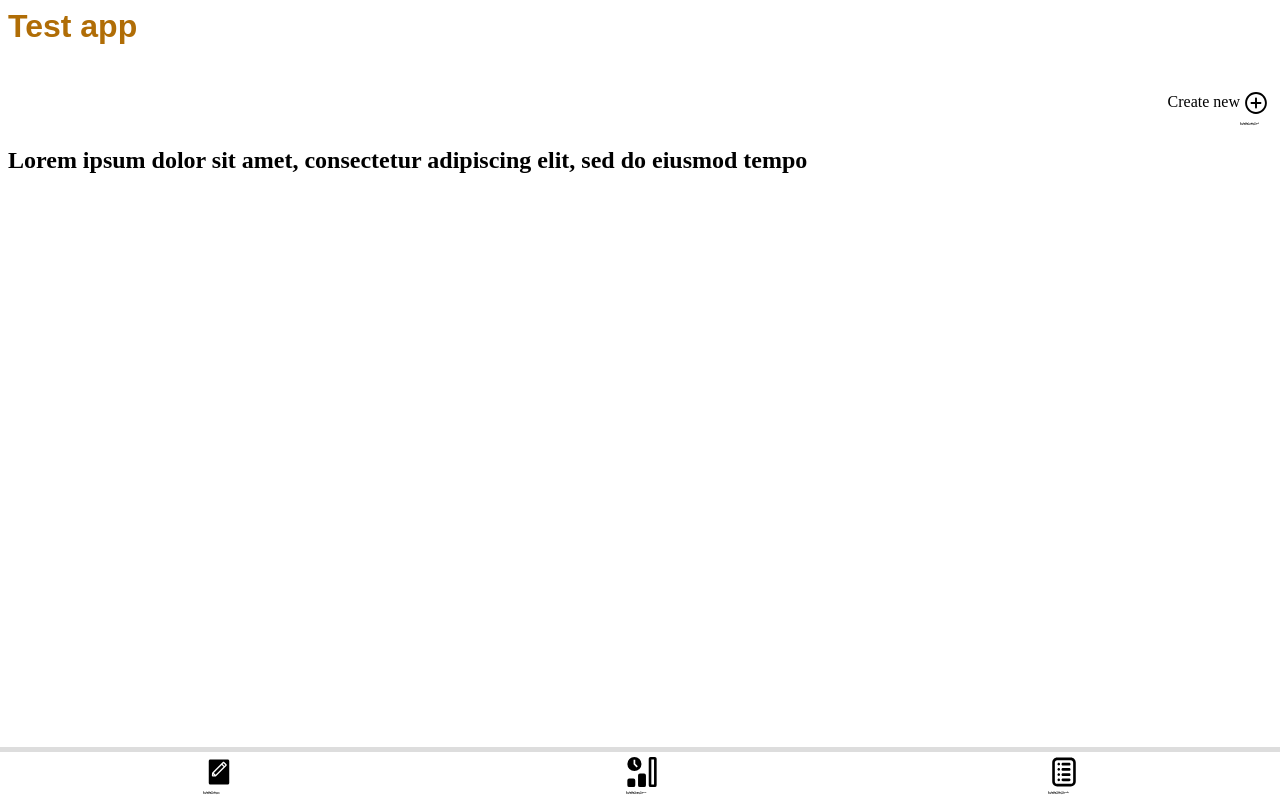
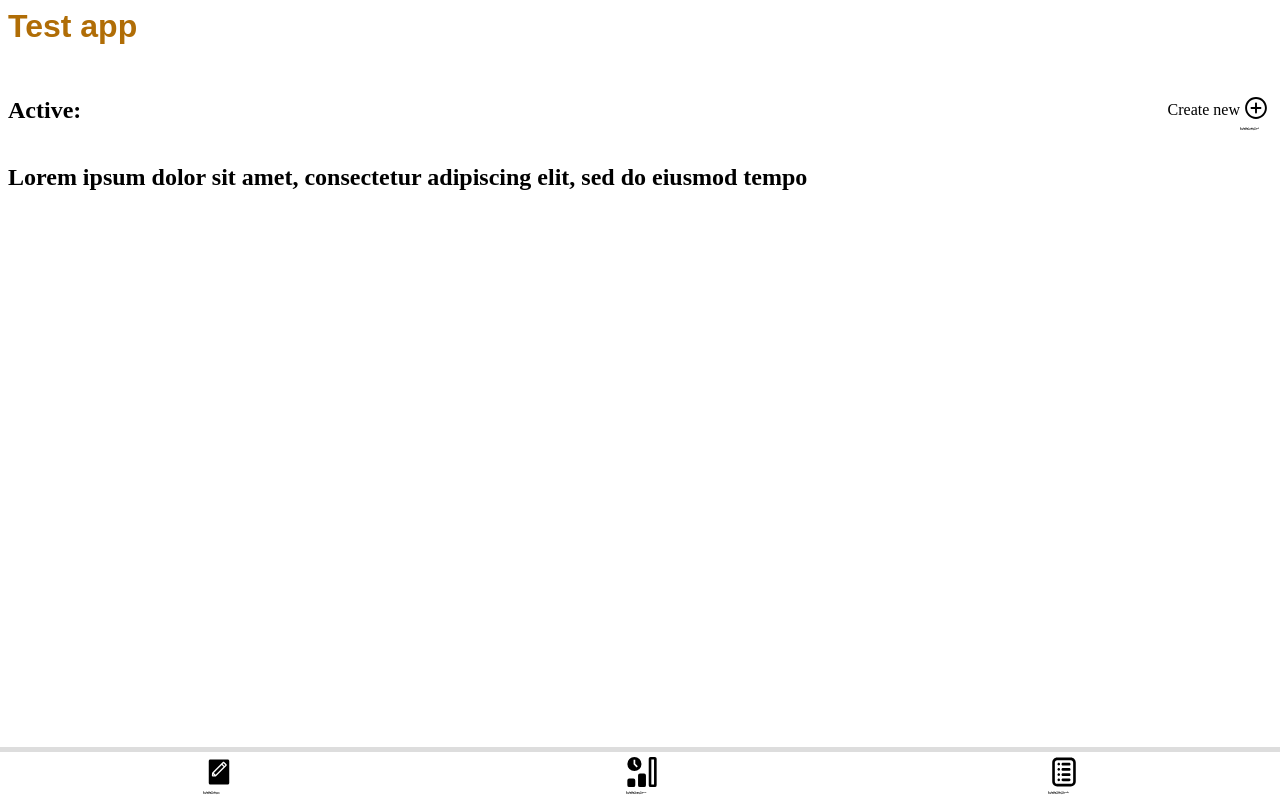
Before and after one commit to jefdewitt/tk3, an Angular app: page /#/List%20Tracks in a window 1280 px wide. Built offline with nearby package versions, Linux system fonts and the light colour scheme.

Commit message:
Adds sub-header for displaying active track details.

```diff
--- a/src/app/views/app-input/app-input.component.css
+++ b/src/app/views/app-input/app-input.component.css
@@ -1,9 +1,9 @@
-.input-view {
+/* .input-view {
     display: flex;
     flex-direction: row;
     justify-content: space-between;
     align-items: center;
-}
+} */
 
 .controls p {
     display: inline-block;
--- a/src/app/views/app-input/app-input.component.html
+++ b/src/app/views/app-input/app-input.component.html
@@ -1,6 +1,6 @@
-<div class="input-view">
+<div class="input-view sub-header">
   <!-- <p>Open calendar </p><img class="cal-button" (click)="openCal()" src="./assets/calendar.svg"/> -->
-    <h2>{{ track.name }}</h2>
+    <h2>Active: {{ track.name }}</h2>
     <div class="controls">
         <p>{{ modal.state }} calendar </p>
         <img class="cal-button" (click)="modal.showOrHide(toggle); toggle = !toggle" src="./assets/calendar.svg"/>
--- a/src/app/views/app-list/app-list.component.css
+++ b/src/app/views/app-list/app-list.component.css
@@ -72,14 +72,14 @@ a span.percent {
 }
 
 .list-view {
-    display: flex;
+    /* display: flex;
     flex-direction: row;
     justify-content: flex-end;
-    align-items: flex-end;
+    align-items: flex-end; */
 }
 
 img.add-button {
-    width: 2rem;
+    /* width: 2rem; */
 }
 
 .track-wrapper {
--- a/src/app/views/app-list/app-list.component.html
+++ b/src/app/views/app-list/app-list.component.html
@@ -1,11 +1,18 @@
-<div class="list-view">
-    <p>Create new</p><img class="add-button" (click)="createNew()" src="./assets/new.svg"/>
+<div class="list-view sub-header">
+    <h2>Active: {{ track.name }}</h2>
+    <div>
+        <p>Create new</p>
+        <img class="add-button" (click)="createNew()" src="./assets/new.svg"/>
+    </div>
 </div>
 <div *ngIf="!noTracks" class="trackList">
     <ul>
-        <li *ngFor="let track of tracks; let i = index;" class="track-{{i}}" (click)="makeSelectedTrack(track.name)">
+        <li *ngFor="let track of tracks; let i = index;" class="track-{{i}}" (click)="makeSelectedTrack(track)">
             <!-- <a href="/Input" [routerLink]="['/Input']" id="trackWrapper" (click)="makeSelectedTrack($event)"> -->
             <div class="track-wrapper">
+                <div>
+                    <span class="percent">{{ findPercentCompleted(track) }}%done</span>
+                </div>
                 <div>
                     <label *ngIf="!track.editName"
                            (click)="editTrackDetails(track, 'name')"
@@ -30,7 +37,6 @@
                            name="time"
                            autofocus #time>
                 </div>
-                <span class="percent">{{ findPercentCompleted(track.name) }}%done</span>
             </div>
             <div class="button-wrap">
                 <button type="button" id="edit" class="listButtons" (click)="makeSelectedTrack(track)" [routerLink]="['/Input']">add time</button>
--- a/src/app/views/app-list/app-list.component.ts
+++ b/src/app/views/app-list/app-list.component.ts
@@ -1,5 +1,5 @@
 import { Router } from '@angular/router';
-import { Component, OnInit, Input, ViewChildren, ElementRef } from '@angular/core';
+import { Component, OnInit, Input, ViewChildren, ElementRef, AfterViewChecked, ChangeDetectorRef } from '@angular/core';
 import { GoalTrackService } from '../../services/goal-track.service';
 
 @Component({
@@ -7,7 +7,7 @@ import { GoalTrackService } from '../../services/goal-track.service';
   templateUrl: './app-list.component.html',
   styleUrls: ['./app-list.component.css']
 })
-export class AppListComponent implements OnInit {
+export class AppListComponent implements OnInit, AfterViewChecked {
 
   @ViewChildren
   ('name') test: ElementRef;
@@ -33,7 +33,12 @@ export class AppListComponent implements OnInit {
     editTime: false
   };
 
-  constructor(private goalTrackService: GoalTrackService, private router: Router, private el: ElementRef) { }
+  constructor(
+    private goalTrackService: GoalTrackService,
+    private router: Router,
+    private el: ElementRef,
+    private cdr: ChangeDetectorRef
+    ) { }
 
   ngOnInit() {
     this.tracks = this.goalTrackService.getAllTracks();
@@ -101,6 +106,7 @@ export class AppListComponent implements OnInit {
       // } else {
       //   clickedTrack = this.name.nativeElement.innerText;
       // }
+      this.track = track;
       this.goalTrackService.deselectTracks();
       for (let i = 0; i < localStorage.length; i++) {
         let storedTrack = localStorage.getItem(localStorage.key(i));
@@ -115,22 +121,24 @@ export class AppListComponent implements OnInit {
           // }
         }
       }
+      // this.cdr.detectChanges();
     } catch (error) {
       console.log('Could not change selected track ' + error.message);
     }
   }
 
-  findPercentCompleted(trackName) {
-    if (trackName) {
-      const percentCompleted = this.goalTrackService.overallCompleted(trackName);
+  findPercentCompleted(track) {
+    const percentCompleted = this.goalTrackService.overallCompleted(track.name);
+    if (track.name && percentCompleted) {
       return percentCompleted.toFixed(1);
+    } else {
+      return 0;
     }
   }
 
   deleteTrack(selectedTrack) {
     if (confirm('Are you sure you want to delete this track? It can\'t be recovered.')) {
-      // const clickedTrack = this.name.nativeElement.innerText;
-      // const trackName = $event.target.parentElement.children['0'].children['0'].innerText;
+
       const track: any = this.goalTrackService.findTrackByName(selectedTrack.name);
       localStorage.removeItem(track.name);
 
@@ -143,12 +151,16 @@ export class AppListComponent implements OnInit {
       if (this.tracks.length === 0) {
         this.noTracks = true;
       }
+
+      if (this.track.name = selectedTrack.name) {
+        this.track = '';
+      }
+
     }
   }
 
   public editTrack($event) {
     this.makeSelectedTrack($event);
-    // const track = this.goalTrackService.findSelectedTrack();
     this.goalTrackService.trackToEdit = this.track['name'];
   }
 
@@ -160,11 +172,9 @@ export class AppListComponent implements OnInit {
 
     // Check if number starts with 0
     if (property.charAt(0) === '0') {
-      // property = property.substr(1);
       property = parseInt(property, 10);
     }
-    // const parsed: any = parseFloat(property);
-    // parsed = (typeof parsed === 'number') ? 'number' : 'string';
+
     if ( typeof property === 'number' ) {
       track.time = property;
     } else {
@@ -174,13 +184,6 @@ export class AppListComponent implements OnInit {
     track.selected = true;
     localStorage.setItem(track['name'], JSON.stringify(track));
     localStorage.removeItem(track.name);
-    // const track = this.goalTrackService.findTrackByName(name);
-    // console.log(this.track.name);
-    // const trackItem = this.goalTrackService.findTrackByName(track.name);
-    // track.name = this.track.name;
-    console.log(track, property);
-
-
   }
 
   public editTrackDetails(track: any, property: string) {
--- a/src/app/views/app-output/app-output.component.html
+++ b/src/app/views/app-output/app-output.component.html
@@ -1,3 +1,10 @@
+<div class="list-view sub-header">
+    <h2>Active: {{ track.name }}</h2>
+    <div>
+        <!-- <p>Create new</p>
+        <img class="add-button" (click)="createNew()" src="./assets/new.svg"/> -->
+    </div>
+</div>
 <div *ngIf="!noTracks">
     <h2 id="progressHeader">You've completed {{ percentageDone.toFixed(1) }}%<br> of your goal{{ completed }}!</h2>
     <div id="progressContainer">
--- a/src/app/views/app-output/app-output.component.ts
+++ b/src/app/views/app-output/app-output.component.ts
@@ -12,18 +12,19 @@ import { Router } from '@angular/router';
 export class AppOutputComponent implements OnInit {
 
   timeFrom: string;
-  dailyMinutes : number = null;
-  dailyPercentage : number = null;
-  todayCheckbox : object;
-  percentageDone : number = null;
-  timePeriod : string = 'progress today';
-  completed : string = ' today';
-  dailyRecordedTimes : Array<any> = [];
-  isMonthView : boolean;
+  dailyMinutes: number = null;
+  dailyPercentage: number = null;
+  todayCheckbox: object;
+  percentageDone: number = null;
+  timePeriod: 'progress today';
+  completed: ' today';
+  dailyRecordedTimes: Array<any> = [];
+  isMonthView: boolean;
   isYearView: boolean;
-  dayOfMonth : Array<any>;
-  noTracks : boolean = false;
-  mostTime : any;
+  dayOfMonth: Array<any>;
+  noTracks = false;
+  mostTime: any;
+  public track = this.goalTrackService.findSelectedTrack();
 
   constructor(private goalTrackService : GoalTrackService, private router : Router) {
 
--- a/src/styles.css
+++ b/src/styles.css
@@ -1 +1,19 @@
 /* You can add global styles to this file, and also import other style files */
+.sub-header {
+    display: flex;
+    flex-direction: row;
+    justify-content: space-between;
+    align-items: center;
+}
+
+.sub-header div p {
+    display: inline-block;
+}
+
+.sub-header div img {
+    vertical-align: middle;
+}
+
+img {
+    width: 2em;
+}
```
Also changed, not shown: src/app/app.component.css (line endings or trailing spaces), src/app/views/app-calendar/app-calendar.component.ts (line endings or trailing spaces).
